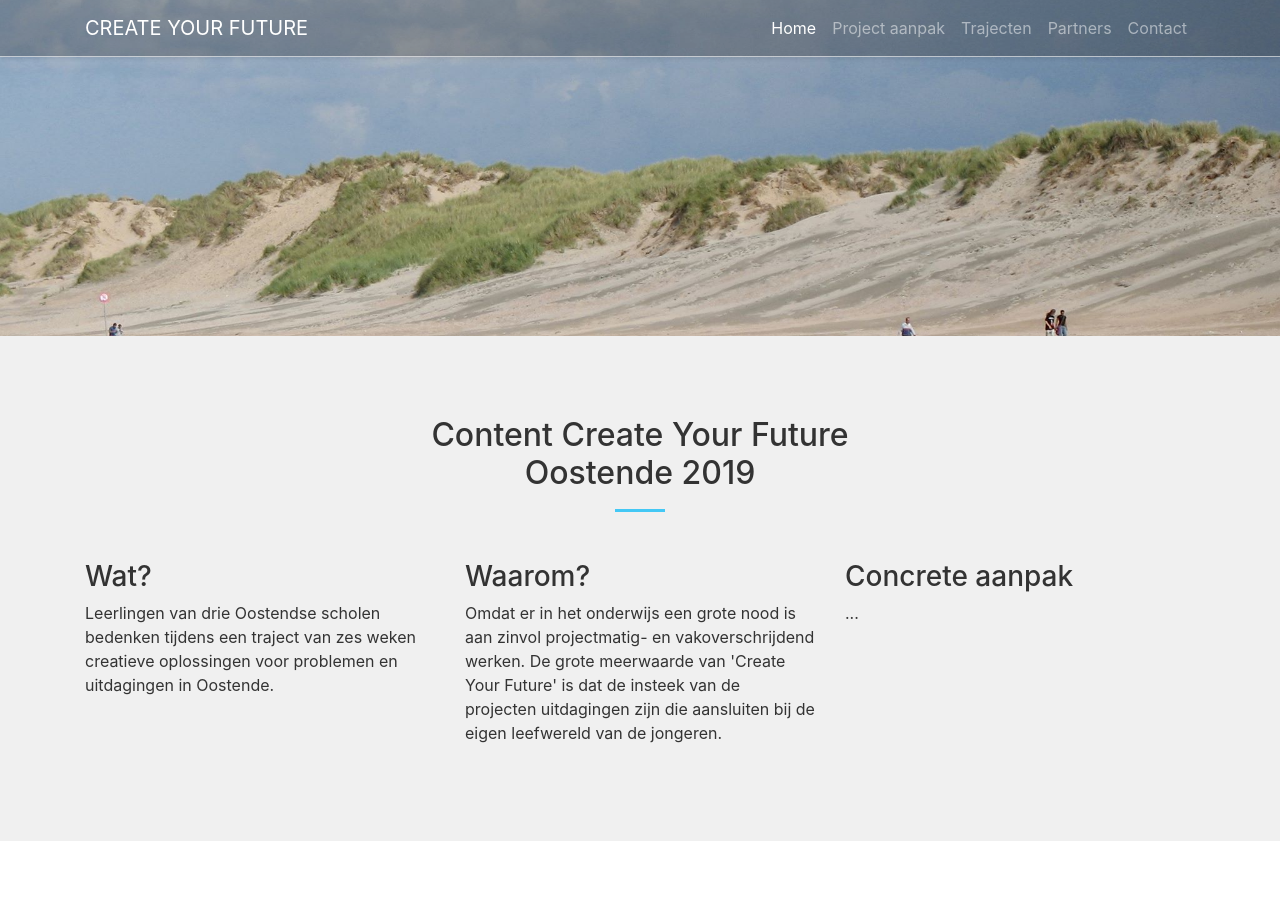
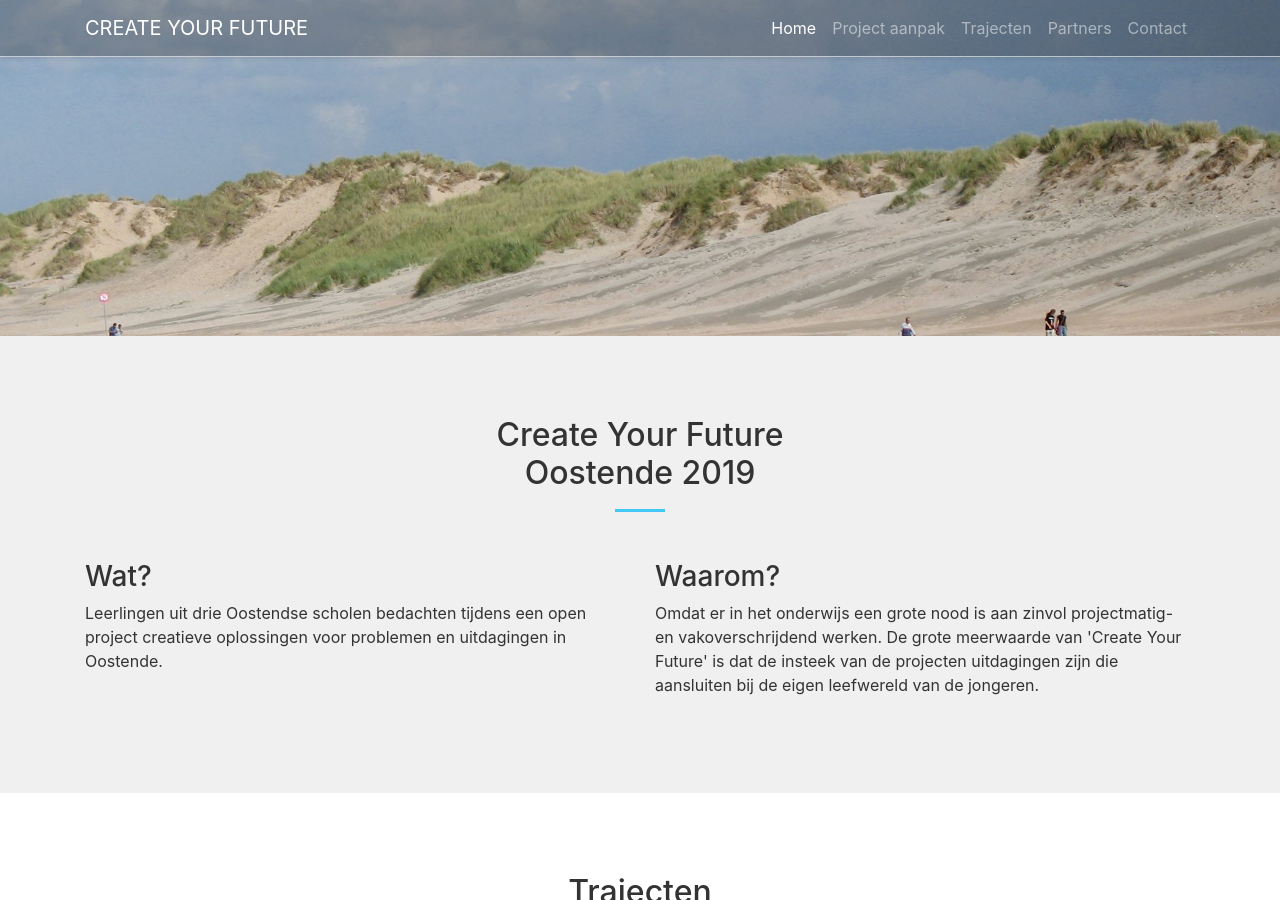
Before and after one commit to huysentruitw/create-your-future-website, a Jekyll site: the page built from docs/index.html, in a window 1280 px wide and 900 px high. Built offline with Jekyll 4.4.1, drawn with Linux system fonts in a browser that asks for light colours.

Commit message:
Aanpassing index

```diff
--- a/docs/index.html
+++ b/docs/index.html
@@ -28,24 +28,21 @@ navigation:
   <div class="container">
     <div class="row">
       <div class="col-lg-8 offset-lg-2 text-center">
-        <h2>Content Create Your Future<br>
+        <h2>Create Your Future<br>
         Oostende 2019</h2>
         <hr>
       </div>
     </div>
 
     <div class="row">
-      <div class="col-sm-4">
+      <div class="col-sm-6">
         <h3>Wat?</h3>
-        <p>Leerlingen van drie Oostendse scholen bedenken tijdens een traject van zes weken creatieve oplossingen voor problemen en uitdagingen in Oostende.</p>
+        <p>Leerlingen uit drie Oostendse scholen bedachten tijdens een open project creatieve oplossingen voor problemen en uitdagingen in Oostende.</p>
       </div>
-      <div class="col-sm-4">
+      <div class="col-sm-6">
         <h3>Waarom?</h3>
         <p>Omdat er in het onderwijs een grote nood is aan zinvol projectmatig- en vakoverschrijdend werken. De grote meerwaarde van 'Create Your Future' is dat de insteek van de projecten uitdagingen zijn die aansluiten bij de eigen leefwereld van de jongeren.</p>
-      </div>
-      <div class="col-sm-4">
-        <h3>Concrete aanpak</h3>
-        <p>...
+
 
 
 
@@ -80,6 +77,16 @@ navigation:
   </div>
 </section>
 
+
+
+
+
+            </p>
+      </div>
+    </div>
+  </div>
+</section>
+
 <section id="partners" class="alternate">
   <div class="container">
     <div class="row">
```
